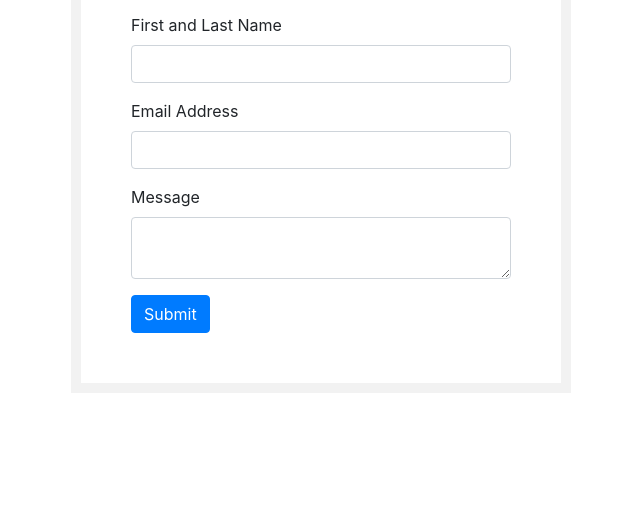
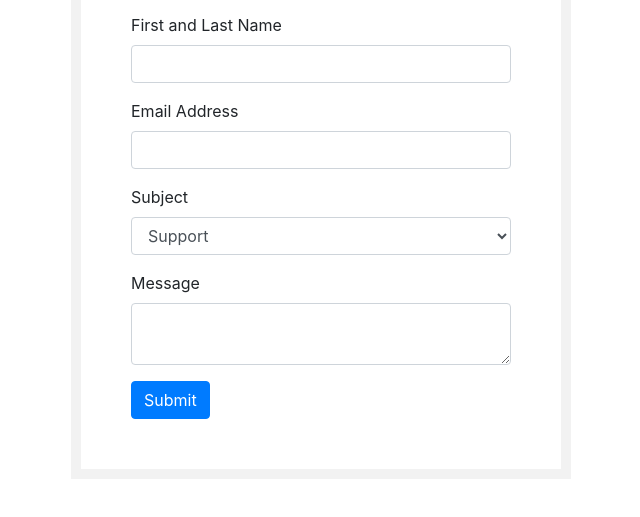
Before and after one commit to Janiceding1/UX220-Test-2, a plain HTML site: page q3.html in a window 1280 px wide. Shown: the part 143-660 px from the top of the page, without its empty margins (319-959 px from the left). Drawn offline with nearby package versions, Linux system fonts and the light colour scheme.

Commit message:
Add subject selection field to contact form

```diff
--- a/q3.html
+++ b/q3.html
@@ -1,11 +1,13 @@
 <!DOCTYPE html>
 <html lang="en">
-
 
 <head>
     <!-- The following code is for a form in twitter boostrap. Add a field that allows the user to select a subject from
 either "support," or "consulting," choices In the correct part of the file also add html so that the page will
 display with 1:1 scale on a mobile device. -->
+
+    <meta name="viewport" content="width=device-width, initial-scale=1.0">
+
     <link rel="stylesheet" href="https://cdn.jsdelivr.net/npm/bootstrap@4.5.3/dist/css/bootstrap.min.css" />
     <style>
         .form-box {
@@ -17,7 +19,6 @@ display with 1:1 scale on a mobile device. -->
         }
     </style>
 </head>
-
 
 <body>
     <main>
@@ -37,15 +38,21 @@ display with 1:1 scale on a mobile device. -->
                         <input class="form-control" id="email" type="email" name="Email">
                     </div>
                     <div class="form-group">
+                        <label for="subject">Subject</label>
+                        <select class="form-control" id="subject" name="Subject">
+                            <option value="support">Support</option>
+                            <option value="consulting">Consulting</option>
+                        </select>
+                    </div>
+                    <div class="form-group">
                         <label for="message">Message</label>
                         <textarea class="form-control" id="message" name="Message"></textarea>
                     </div>
                     <input class="btn btn-primary" type="submit" value="Submit" />
+                </form>
             </div>
-            </form>
         </section>
     </main>
 </body>
 
-
 </html>
```
